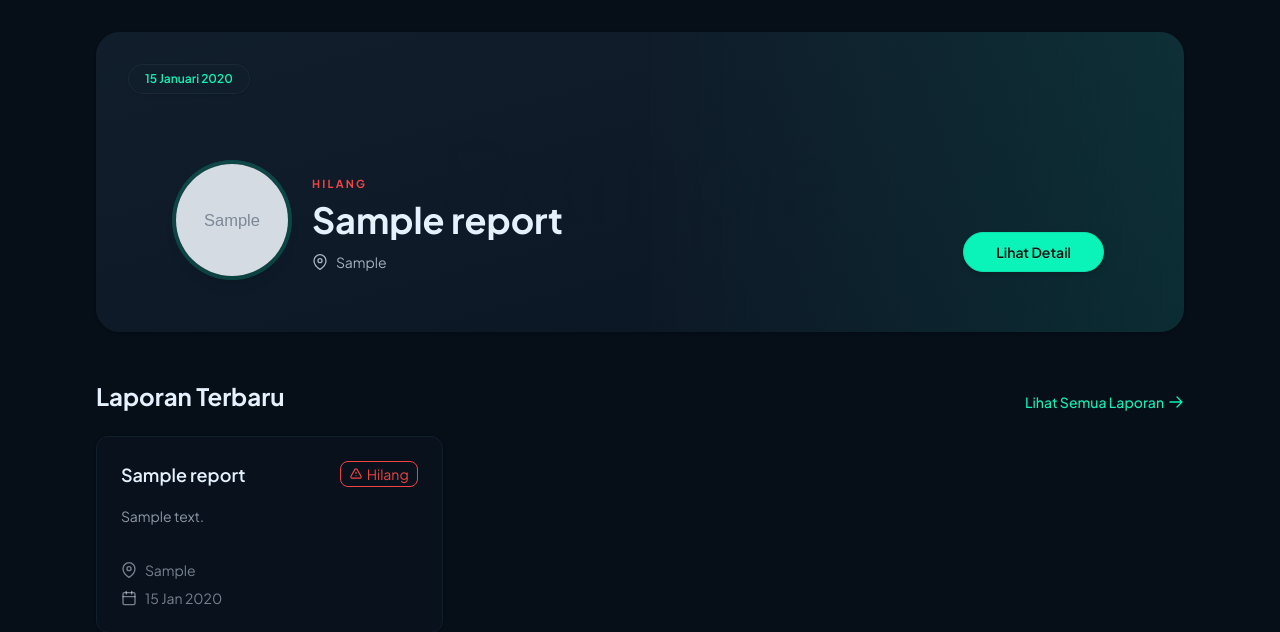
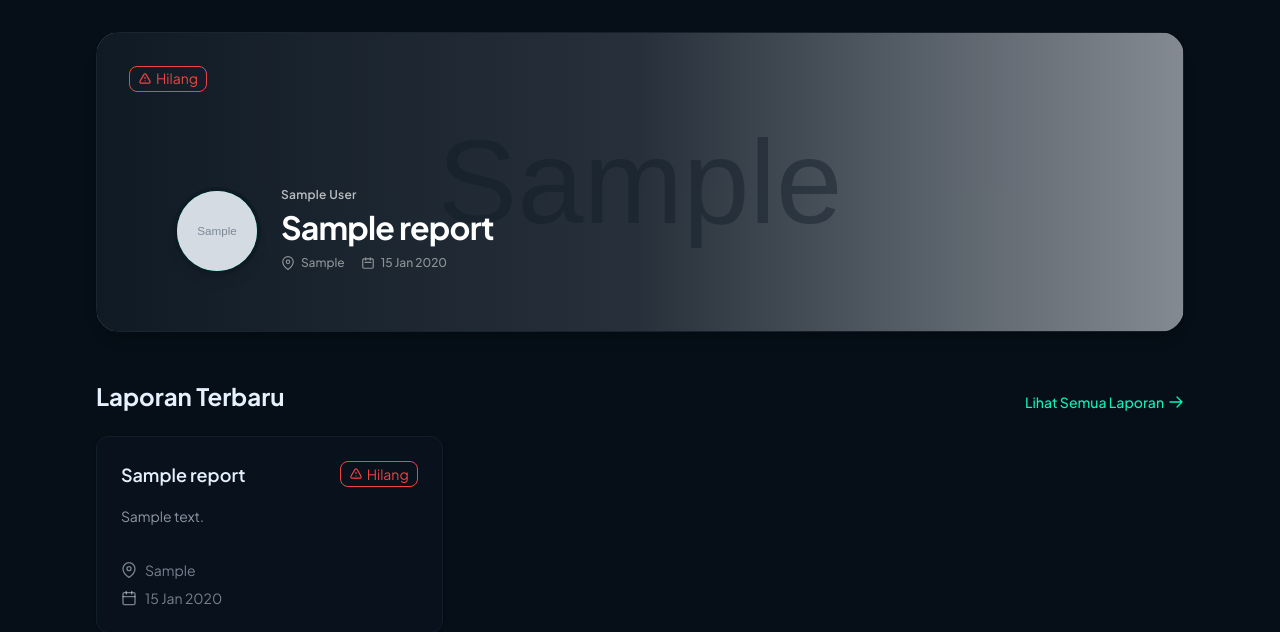
Before and after one commit to Rafhrss/FINDER-WEB, a Django app: page / in a window 1280 px wide. Shown: the part 65-697 px from the top of the page. Run offline with Django 5.2, Linux system fonts and the light colour scheme; tables that the repository leaves empty hold one stand-in row (values such as "Sample post"); grey boxes marked "Sample" are stand-in pictures; style sheets or scripts are compiled from the project's sources.

Commit message:
style(web): update home page carousel layout and fix report sorting

```diff
--- a/apps/reports/selectors.py
+++ b/apps/reports/selectors.py
@@ -19,7 +19,7 @@ def list_reports(
             Q(location__icontains=keyword) |
             Q(description__icontains=keyword)
         )
-    return queryset
+    return queryset.order_by("-created_at")
 
 
 def get_report_by_id(report_id: int) -> Report | None:
--- a/web/templates/web/home.html
+++ b/web/templates/web/home.html
@@ -5,41 +5,59 @@
     <!-- Carousel Section -->
     <section class="mb-12 relative">
         <!-- Wrapper Carousel (Scrolling Container) -->
-        <div class="carousel w-full rounded-3xl shadow-sm bg-base-200 overflow-hidden">
+        <div class="carousel w-full rounded-3xl shadow-lg bg-gradient-to-r from-[#101A24] to-[#0A121A] overflow-hidden">
             {% with carousel_reports=reports|slice:":3" %}
             {% for report in carousel_reports %}
-            <div id="slide{{ forloop.counter }}" class="carousel-item relative w-full">
+            <div id="slide{{ forloop.counter }}" class="carousel-item relative w-full hover:brightness-105 transition-all">
+
+                <a href="{% url 'web:report-detail' report.id %}" class="absolute inset-0 z-10"></a>
 
                 <!-- Main Content Container (items-end to align bottom) -->
-                <div class="w-full relative min-h-[300px] flex items-end p-8 md:px-20 pt-12 pb-14">
+                <div class="w-full relative min-h-[300px] flex items-end p-8 md:px-20 pt-12 pb-14 border border-white/5 rounded-3xl">
 
                     <!-- Backgrounds -->
                     {% if report.image %}
-                        <img src="{{ report.image }}" alt="{{ report.title }}" class="absolute inset-0 w-full h-full object-cover opacity-30 mix-blend-overlay">
+                        <img src="{{ report.image }}" alt="{{ report.title }}" class="absolute inset-0 w-full h-full object-cover opacity-60 pointer-events-none">
                     {% endif %}
-                    <div class="absolute inset-0 bg-linear-to-br from-base-300/90 to-base-200/80 pointer-events-none"></div>
-                    <div class="absolute right-0 top-0 bottom-0 w-1/2 bg-linear-to-l from-primary/10 to-transparent pointer-events-none"></div>
+                    <div class="absolute inset-0 bg-gradient-to-r from-[#101A24] via-[#101A24]/80 to-transparent pointer-events-none"></div>
 
-                    <!-- Date Pill -->
-                    <div class="absolute top-6 left-6 md:top-8 md:left-8 bg-base-300/90 backdrop-blur text-primary px-4 py-1.5 rounded-full text-xs font-semibold z-20 shadow-sm border border-base-content/5">
-                        {{ report.created_at|date:"d F Y" }}
+                    <!-- Status Pill (Matches _report_card.html) -->
+                    <div class="absolute top-6 left-6 md:top-8 md:left-8 z-20 pointer-events-none">
+                        {% if report.status == 'LOST' %}
+                            <span class="badge badge-outline border-error text-error gap-1 px-2 py-3 whitespace-nowrap">
+                                <svg xmlns="http://www.w3.org/2000/svg" fill="none" viewBox="0 0 24 24" class="inline-block h-3.5 w-3.5 stroke-current"><path stroke-linecap="round" stroke-linejoin="round" stroke-width="2" d="M12 9v2m0 4h.01m-6.938 4h13.856c1.54 0 2.502-1.667 1.732-3L13.732 4c-.77-1.333-2.694-1.333-3.464 0L3.34 16c-.77 1.333.192 3 1.732 3z"></path></svg>
+                                {{ report.get_status_display }}
+                            </span>
+                        {% elif report.status == 'FOUND' %}
+                            <span class="badge badge-outline border-warning text-warning gap-1 px-2 py-3 whitespace-nowrap">
+                                <svg xmlns="http://www.w3.org/2000/svg" fill="none" viewBox="0 0 24 24" class="inline-block h-3.5 w-3.5 stroke-current"><path stroke-linecap="round" stroke-linejoin="round" stroke-width="2" d="M13 16h-1v-4h-1m1-4h.01M21 12a9 9 0 11-18 0 9 9 0 0118 0z"></path></svg>
+                                {{ report.get_status_display }}
+                            </span>
+                        {% elif report.status == 'CLAIMED' %}
+                            <span class="badge badge-outline border-success text-success gap-1 px-2 py-3 whitespace-nowrap">
+                                <svg xmlns="http://www.w3.org/2000/svg" fill="none" viewBox="0 0 24 24" class="inline-block h-3.5 w-3.5 stroke-current"><path stroke-linecap="round" stroke-linejoin="round" stroke-width="2" d="M5 13l4 4L19 7"></path></svg>
+                                {{ report.get_status_display }}
+                            </span>
+                        {% else %}
+                            <span class="badge badge-outline whitespace-nowrap">{{ report.get_status_display }}</span>
+                        {% endif %}
                     </div>
 
                     <!-- Content Layout -->
-                    <div class="relative z-10 w-full flex flex-col md:flex-row items-end md:items-end justify-between gap-6 md:gap-8 mt-12 md:mt-0">
+                    <div class="relative z-10 w-full flex flex-col md:flex-row items-end md:items-end justify-between gap-6 md:gap-8 mt-12 md:mt-0 pointer-events-none">
 
                         <!-- Left Group: Avatar + Text -->
-                        <div class="flex flex-col md:flex-row items-center md:items-end gap-6 flex-1 min-w-0 w-full">
+                        <div class="flex flex-col md:flex-row items-center md:items-center gap-6 flex-1 min-w-0 w-full">
                             <!-- Avatar -->
-                            <div class="shrink-0 hidden md:block">
-                                <div class="w-24 h-24 lg:w-28 lg:h-28 rounded-full bg-base-100 text-base-content flex items-center justify-center shadow-lg overflow-hidden ring-4 ring-primary/20">
+                            <div class="shrink-0 hidden md:block z-20">
+                                <div class="w-16 h-16 md:w-20 md:h-20 rounded-full bg-primary flex items-center justify-center shadow-lg overflow-hidden ring-4 ring-[#101A24]">
                                     {% with social=report.user.socialaccount_set.first %}
                                         {% if social and social.extra_data.picture %}
                                             <img src="{{ social.extra_data.picture }}" alt="{{ report.user.name }}" class="w-full h-full object-cover">
                                         {% elif report.user.profile_picture %}
                                             <img src="{{ report.user.profile_picture.url }}" alt="{{ report.user.name }}" class="w-full h-full object-cover">
                                         {% else %}
-                                            <svg xmlns="http://www.w3.org/2000/svg" viewBox="0 0 24 24" fill="currentColor" class="w-12 h-12 lg:w-16 lg:h-16 text-primary mt-2">
+                                            <svg xmlns="http://www.w3.org/2000/svg" viewBox="0 0 24 24" fill="black" class="w-10 h-10">
                                                 <path fill-rule="evenodd" d="M7.5 6a4.5 4.5 0 119 0 4.5 4.5 0 01-9 0zM3.751 20.105a8.25 8.25 0 0116.498 0 .75.75 0 01-.437.695A18.683 18.683 0 0112 22.5c-2.786 0-5.433-.608-7.812-1.7a.75.75 0 01-.437-.695z" clip-rule="evenodd" />
                                             </svg>
                                         {% endif %}
@@ -48,24 +66,36 @@
                             </div>
 
                             <!-- Text Info -->
-                            <div class="flex-1 min-w-0 text-center md:text-left space-y-2 mb-1">
-                                <div class="uppercase text-[11px] font-bold tracking-[0.2em] {% if report.status == 'LOST' %}text-error{% elif report.status == 'FOUND' %}text-warning{% elif report.status == 'CLAIMED' %}text-success{% endif %}">
-                                    {{ report.get_status_display }}
+                            <div class="flex-1 min-w-0 text-center md:text-left space-y-1 mb-1 z-20">
+                                <div class="text-[11px] md:text-xs text-white/70 font-semibold tracking-wide">
+                                    {{ report.user.name|default:report.user.username|default:"Budi Santoso" }}
                                 </div>
-                                <h2 class="text-2xl md:text-3xl lg:text-4xl font-bold truncate">
+                                <h2 class="text-2xl md:text-[32px] font-bold text-white mb-2 tracking-tight leading-tight truncate">
                                     {{ report.title }}
                                 </h2>
-                                <div class="flex items-center justify-center md:justify-start gap-2 text-base-content/70 text-sm mt-3">
-                                    <svg xmlns="http://www.w3.org/2000/svg" viewBox="0 0 24 24" fill="none" stroke="currentColor" stroke-width="2" stroke-linecap="round" stroke-linejoin="round" class="w-4 h-4 shrink-0"><path d="M21 10c0 7-9 13-9 13s-9-6-9-13a9 9 0 0 1 18 0z"></path><circle cx="12" cy="10" r="3"></circle></svg>
-                                    <span class="truncate">{{ report.location }}</span>
+                                <div class="flex items-center justify-center md:justify-start gap-4 text-xs text-white/50 font-medium mt-2">
+                                    <div class="flex items-center gap-1.5">
+                                        <svg xmlns="http://www.w3.org/2000/svg" viewBox="0 0 24 24" fill="none" stroke="currentColor" stroke-width="2" stroke-linecap="round" stroke-linejoin="round" class="w-3.5 h-3.5 shrink-0"><path d="M21 10c0 7-9 13-9 13s-9-6-9-13a9 9 0 0 1 18 0z"></path><circle cx="12" cy="10" r="3"></circle></svg>
+                                        <span class="truncate">{{ report.location }}</span>
+                                    </div>
+                                    <div class="flex items-center gap-1.5">
+                                        <svg xmlns="http://www.w3.org/2000/svg" class="w-3.5 h-3.5 shrink-0" fill="none" viewBox="0 0 24 24" stroke="currentColor"><path stroke-linecap="round" stroke-linejoin="round" stroke-width="2" d="M8 7V3m8 4V3m-9 8h10M5 21h14a2 2 0 002-2V7a2 2 0 00-2-2H5a2 2 0 00-2 2v12a2 2 0 002 2z" /></svg>
+                                        <span>{{ report.created_at|date:"d M Y" }}</span>
+                                    </div>
                                 </div>
                             </div>
                         </div>
 
-                        <!-- Right Group: Button -->
-                        <div class="shrink-0 z-20 mt-4 md:mt-0 mb-1">
-                            <a href="{% url 'web:report-detail' report.id %}" class="btn btn-primary rounded-full px-8 shadow-md">Lihat Detail</a>
+                        <!-- Right Group: Placeholder Image -->
+                        {% if not report.image %}
+                        <div class="shrink-0 hidden lg:block opacity-10 z-0 pr-8">
+                            <svg xmlns="http://www.w3.org/2000/svg" class="w-20 h-20 text-white" fill="none" viewBox="0 0 24 24" stroke="currentColor" stroke-width="2" stroke-linecap="round" stroke-linejoin="round">
+                                <rect x="3" y="3" width="18" height="18" rx="2" ry="2"></rect>
+                                <circle cx="8.5" cy="8.5" r="1.5"></circle>
+                                <polyline points="21 15 16 10 5 21"></polyline>
+                            </svg>
                         </div>
+                        {% endif %}
                     </div>
                 </div>
 
@@ -73,36 +103,27 @@
                 {% if carousel_reports|length > 1 %}
                 <div class="absolute left-4 right-4 top-1/2 flex -translate-y-1/2 transform justify-between z-30 pointer-events-none">
                     {% if forloop.counter == 1 %}
-                        <a href="#slide{{ carousel_reports|length }}" class="btn btn-circle btn-sm md:btn-md pointer-events-auto shadow-md">❮</a>
-                        <a href="#slide2" class="btn btn-circle btn-sm md:btn-md pointer-events-auto shadow-md">❯</a>
+                        <a href="#slide{{ carousel_reports|length }}" class="btn btn-circle btn-sm md:btn-md pointer-events-auto shadow-md bg-white/10 hover:bg-white/20 border-none text-white backdrop-blur-sm">❮</a>
+                        <a href="#slide2" class="btn btn-circle btn-sm md:btn-md pointer-events-auto shadow-md bg-white/10 hover:bg-white/20 border-none text-white backdrop-blur-sm">❯</a>
                     {% elif forloop.counter == carousel_reports|length %}
-                        <a href="#slide{{ forloop.counter|add:'-1' }}" class="btn btn-circle btn-sm md:btn-md pointer-events-auto shadow-md">❮</a>
-                        <a href="#slide1" class="btn btn-circle btn-sm md:btn-md pointer-events-auto shadow-md">❯</a>
+                        <a href="#slide{{ forloop.counter|add:'-1' }}" class="btn btn-circle btn-sm md:btn-md pointer-events-auto shadow-md bg-white/10 hover:bg-white/20 border-none text-white backdrop-blur-sm">❮</a>
+                        <a href="#slide1" class="btn btn-circle btn-sm md:btn-md pointer-events-auto shadow-md bg-white/10 hover:bg-white/20 border-none text-white backdrop-blur-sm">❯</a>
                     {% else %}
-                        <a href="#slide{{ forloop.counter|add:'-1' }}" class="btn btn-circle btn-sm md:btn-md pointer-events-auto shadow-md">❮</a>
-                        <a href="#slide{{ forloop.counter|add:'1' }}" class="btn btn-circle btn-sm md:btn-md pointer-events-auto shadow-md">❯</a>
+                        <a href="#slide{{ forloop.counter|add:'-1' }}" class="btn btn-circle btn-sm md:btn-md pointer-events-auto shadow-md bg-white/10 hover:bg-white/20 border-none text-white backdrop-blur-sm">❮</a>
+                        <a href="#slide{{ forloop.counter|add:'1' }}" class="btn btn-circle btn-sm md:btn-md pointer-events-auto shadow-md bg-white/10 hover:bg-white/20 border-none text-white backdrop-blur-sm">❯</a>
                     {% endif %}
                 </div>
                 {% endif %}
             </div>
             {% empty %}
-            <div class="w-full min-h-[300px] flex items-center justify-center p-12 text-base-content/50">
+            <div class="w-full min-h-[300px] flex items-center justify-center p-12 text-white/30 font-medium">
                 Belum ada laporan untuk ditampilkan.
             </div>
             {% endfor %}
             {% endwith %}
         </div>
 
-        <!-- Carousel Navigation Dots (Fixed Outside of Scrolling Area) -->
-        {% with carousel_reports=reports|slice:":3" %}
-        {% if carousel_reports|length > 1 %}
-        <div class="absolute bottom-4 left-0 right-0 flex justify-center gap-2 z-20 pointer-events-none">
-            {% for report in carousel_reports %}
-            <a href="#slide{{ forloop.counter }}" class="w-2 h-2 rounded-full bg-base-content/30 hover:bg-primary focus:bg-primary transition-colors pointer-events-auto"></a>
-            {% endfor %}
-        </div>
-        {% endif %}
-        {% endwith %}
+
     </section>
 
     <!-- Header Laporan Terbaru -->
--- a/web/views/home.py
+++ b/web/views/home.py
@@ -5,7 +5,7 @@ from apps.reports.selectors import list_reports
 
 
 def home_view(request):
-    reports = list_reports(status=ReportStatus.LOST)[:6]
+    reports = list_reports()[:6]
     context = {
         "reports": reports,
     }
```
Also changed, not shown: static/linux/css/output.css.
